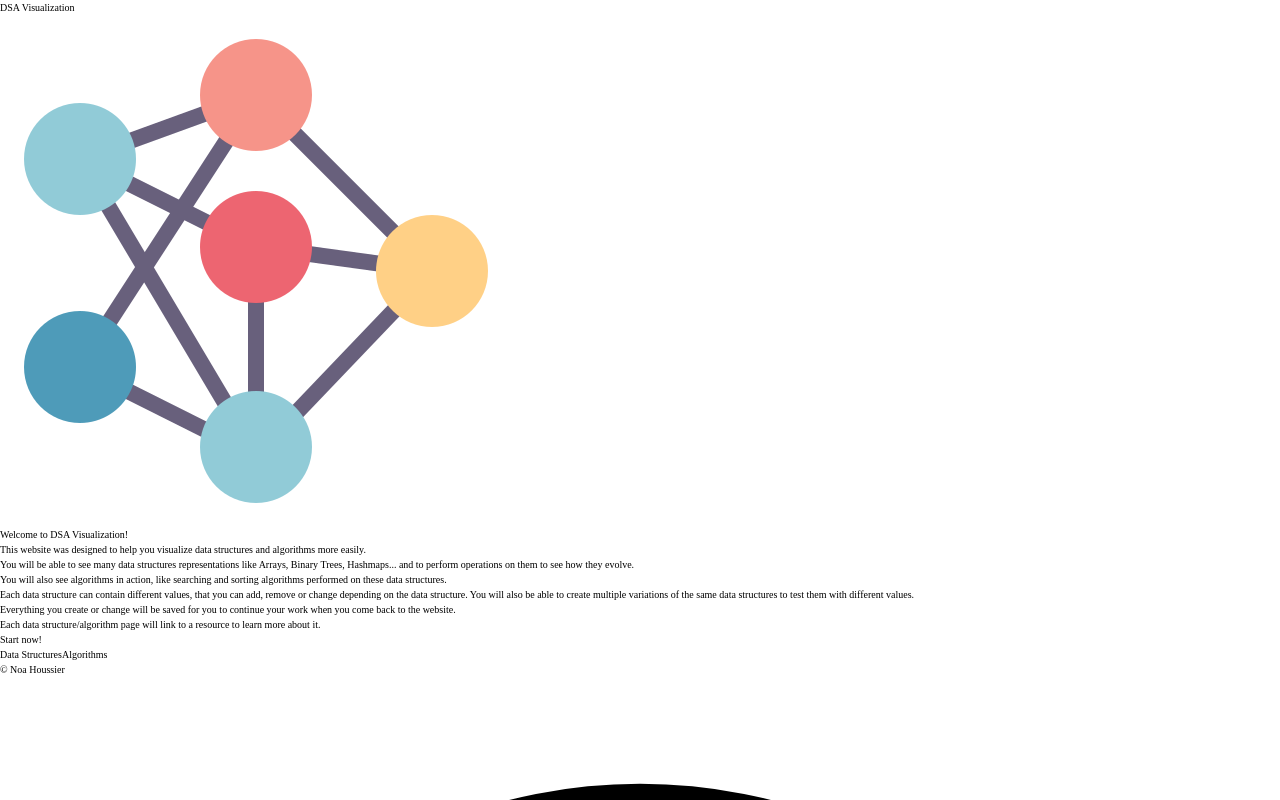
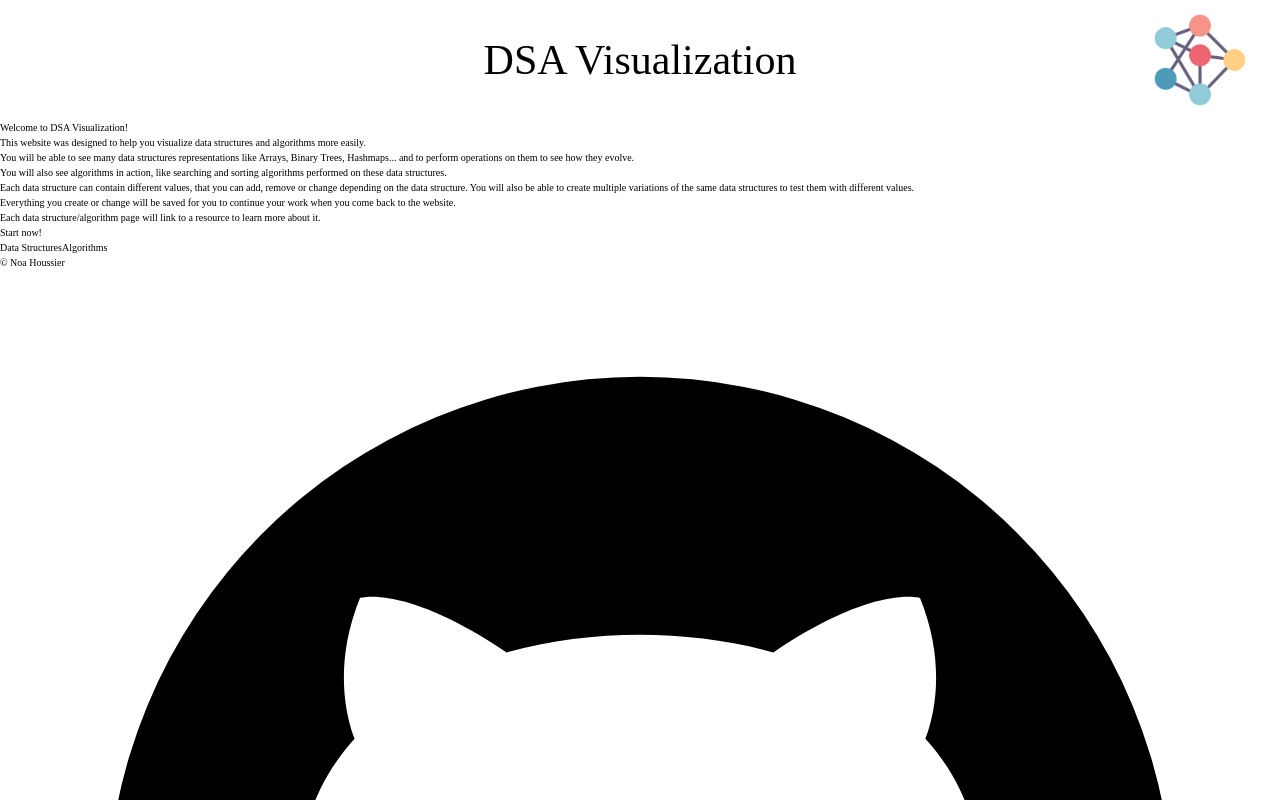
Before and after one commit to NestorNebula/dsa-visualization, a React (Vite) app: page / in a window 1280 px wide. Shown: the top 800 px of the page. Built offline with nearby package versions, Linux system fonts and the light colour scheme.

Commit message:
feat: add styles to Navbar page

```diff
--- a/src/pages/navbar/Navbar.styles.ts
+++ b/src/pages/navbar/Navbar.styles.ts
@@ -1,9 +1,40 @@
 import styled from 'styled-components';
 
-const Navbar = styled.nav``;
-const NavItem = styled.li``;
-const Prev = styled.button``;
+const Navbar = styled.nav`
+  font-size: var(--fs-l);
+  padding: 1rem 3rem;
+  text-align: center;
+
+  & > ul {
+    display: grid;
+    grid-auto-flow: column;
+    grid-template-columns: repeat(3, 1fr);
+    align-items: center;
+
+    & > * {
+      width: 100%;
+      display: grid;
+      justify-content: center;
+    }
+  }
+`;
+const NavItem = styled.li`
+  &:first-of-type {
+    justify-content: start;
+  }
+
+  &:last-of-type {
+    justify-content: end;
+  }
+`;
+const Prev = styled.button`
+  & > img {
+    max-width: 5rem;
+  }
+`;
 const Title = styled.div``;
-const Icon = styled.img``;
+const Icon = styled.img`
+  max-width: 10rem;
+`;
 
 export { Navbar, NavItem, Prev, Title, Icon };
```
